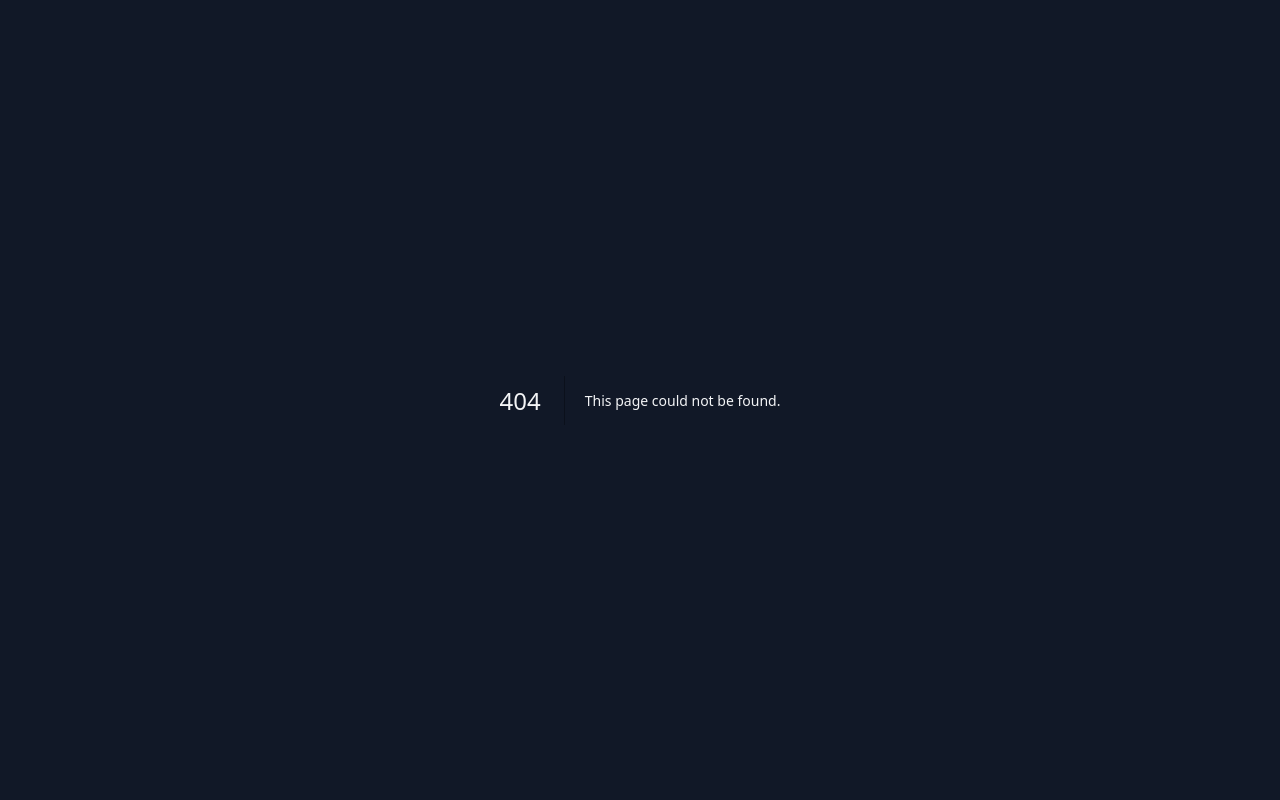
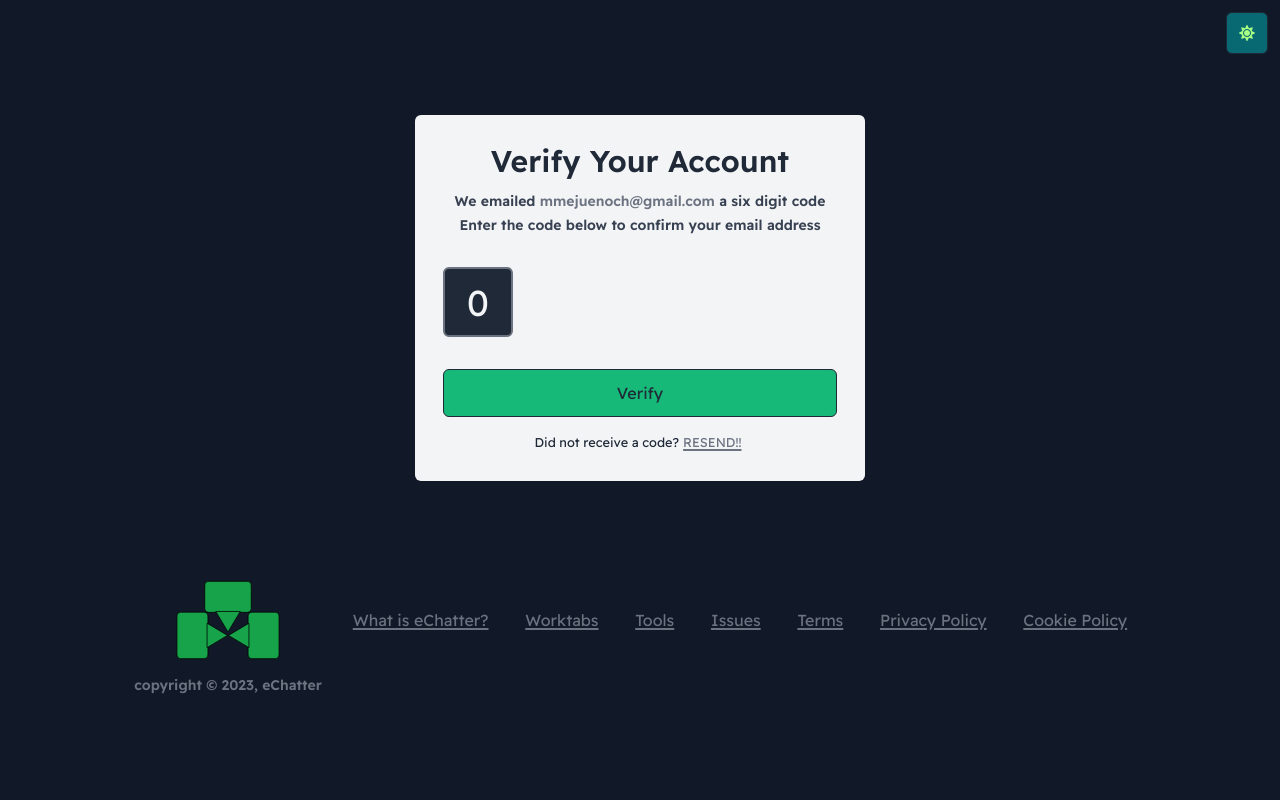
Before and after one commit to naijadeveloper/eChatter, a Next.js app: page /account/otp in a window 1280 px wide. Before the commit this address had no page. Shown: the top 800 px of the page. Built offline with nearby package versions, Linux system fonts and the light colour scheme.

Commit message:
UI design for the otp route on the way. When the user register's an account, he/she is sent a random 8 digit code to the email to verify the account.

```diff
--- a/src/pages/account/login.tsx
+++ b/src/pages/account/login.tsx
@@ -21,7 +21,7 @@ export default function Login() {
           <header className="text-center text-3xl font-semibold">Log In</header>
 
           <form className="mt-7">
-            <div className="mt-5 h-11 w-full">
+            <div className="mt-5 h-12 w-full">
               <input
                 type="email"
                 placeholder="Email"
@@ -29,7 +29,7 @@ export default function Login() {
               />
             </div>
 
-            <div className="relative mt-5 h-11 w-full">
+            <div className="relative mt-5 h-12 w-full">
               <input
                 type={showPassword ? "text" : "password"}
                 placeholder="Password"
@@ -55,7 +55,7 @@ export default function Login() {
               </Link>
             </div>
 
-            <div className="mt-5 h-11 w-full">
+            <div className="mt-5 h-12 w-full">
               <button className="h-full w-full rounded-md bg-maingreen-200 text-gray-800 hover:opacity-95 dark:border dark:border-gray-800">
                 Log In
               </button>
@@ -76,7 +76,7 @@ export default function Login() {
 
           <div className="relative mt-9 h-[1px] w-full bg-gray-500 before:absolute before:left-2/4 before:top-2/4 before:-translate-x-2/4 before:-translate-y-2/4 before:bg-gray-900 before:px-2 before:text-gray-500 before:content-['OR'] dark:before:bg-gray-100"></div>
 
-          <div className="mt-5 h-11 w-full">
+          <div className="mt-5 h-12 w-full">
             <a
               href="#"
               className="flex h-full w-full items-center rounded-md bg-blue-700 px-2 text-gray-100 hover:opacity-95 dark:border dark:border-gray-800"
@@ -90,7 +90,7 @@ export default function Login() {
             </a>
           </div>
 
-          <div className="mt-5 h-11 w-full">
+          <div className="mt-5 h-12 w-full">
             <a
               href="#"
               className="flex h-full w-full items-center rounded-md bg-gray-100 px-2 text-gray-800 hover:opacity-95 dark:border dark:border-gray-800"
--- /dev/null
+++ b/src/pages/account/otp.tsx
@@ -0,0 +1,71 @@
+import Link from "next/link";
+import { useState } from "react";
+
+import ThemeSwitch from "@/components/ThemeSwitch";
+
+export default function Otp() {
+  const [otp1, setOtp1] = useState<number>(0);
+
+  function handleInput(event: React.ChangeEvent<HTMLInputElement>) {
+    let value = Number(event.target.value);
+
+    setOtp1((prev) => {
+      prev = value;
+      return prev;
+    });
+  }
+
+  return (
+    <section className="relative flex min-h-[500px] w-full items-center justify-center pt-16">
+      <div className="absolute right-3 top-3">
+        <ThemeSwitch />
+      </div>
+
+      <div className="mt-8 w-[98%] max-w-[450px] rounded-md bg-gray-900 p-7 text-gray-100 dark:bg-gray-100 dark:text-gray-800">
+        <div>
+          <header className="flex flex-col gap-3 text-center font-semibold">
+            <h2 className="text-3xl">Verify Your Account</h2>
+            <p className="flex flex-col gap-1 text-sm text-gray-300 dark:text-gray-700">
+              <span>
+                We emailed{" "}
+                <span className="text-gray-500">mmejuenoch@gmail.com</span> a
+                six digit code
+              </span>
+              <span>Enter the code below to confirm your email address</span>
+            </p>
+          </header>
+
+          <div className="mt-8 flex w-full flex-wrap gap-3">
+            <input
+              type="number"
+              placeholder="0"
+              value={otp1}
+              min={0}
+              max={9}
+              maxLength={1}
+              required
+              onChange={(e) => handleInput(e)}
+              className="remove-default h-[70px] w-[70px] rounded-md border-2 border-gray-500 bg-gray-100 text-center text-4xl font-normal text-gray-800 outline-none dark:bg-gray-800 dark:text-gray-100"
+            />
+          </div>
+
+          <div className="mt-8 h-12 w-full">
+            <button className="h-full w-full rounded-md bg-maingreen-200 text-gray-800 hover:opacity-95 dark:border dark:border-gray-800">
+              Verify
+            </button>
+          </div>
+
+          <small className="mt-4 flex w-full justify-center">
+            Did not receive a code?{" "}
+            <Link
+              href="#"
+              className="px-1 text-gray-500 underline decoration-2 underline-offset-2 hover:text-maingreen-100 dark:hover:text-maingreen-400"
+            >
+              RESEND!!
+            </Link>
+          </small>
+        </div>
+      </div>
+    </section>
+  );
+}
--- a/src/pages/account/signup.tsx
+++ b/src/pages/account/signup.tsx
@@ -1,4 +1,5 @@
 import Link from "next/link";
+import { useRouter } from "next/router";
 import { useState } from "react";
 
 import { AiOutlineEyeInvisible, AiOutlineEye } from "react-icons/ai";
@@ -9,6 +10,15 @@ import ThemeSwitch from "@/components/ThemeSwitch";
 
 export default function Signup() {
   const [showPassword, setShowPassword] = useState(false);
+  const [showPass, setShowPass] = useState(false);
+
+  const router = useRouter();
+
+  function handleSubmit(e: React.FormEvent<HTMLFormElement>) {
+    e.preventDefault();
+
+    router.push("/account/otp");
+  }
 
   return (
     <section className="relative flex min-h-[500px] w-full items-center justify-center pt-16">
@@ -22,8 +32,8 @@ export default function Signup() {
             Sign Up
           </header>
 
-          <form className="mt-7">
-            <div className="mt-5 h-11 w-full">
+          <form className="mt-7" onSubmit={handleSubmit}>
+            <div className="mt-5 h-12 w-full">
               <input
                 type="email"
                 placeholder="Email"
@@ -31,18 +41,10 @@ export default function Signup() {
               />
             </div>
 
-            <div className="relative mt-5 h-11 w-full">
-              <input
-                type="password"
-                placeholder="Create password"
-                className="h-full w-full rounded-md bg-gray-100 px-3 text-gray-800 outline-none focus:border-b-4 focus:border-b-gray-500 dark:bg-gray-800 dark:text-gray-100"
-              />
-            </div>
-
-            <div className="relative mt-5 h-11 w-full">
+            <div className="relative mt-5 h-12 w-full">
               <input
                 type={showPassword ? "text" : "password"}
-                placeholder="Confirm password"
+                placeholder="Create password"
                 className="h-full w-full rounded-md bg-gray-100 px-3 text-gray-800 outline-none focus:border-b-4 focus:border-b-gray-500 dark:bg-gray-800 dark:text-gray-100"
               />
               <button
@@ -56,7 +58,24 @@ export default function Signup() {
               </button>
             </div>
 
-            <div className="mt-5 h-11 w-full">
+            <div className="relative mt-5 h-12 w-full">
+              <input
+                type={showPass ? "text" : "password"}
+                placeholder="Confirm password"
+                className="h-full w-full rounded-md bg-gray-100 px-3 text-gray-800 outline-none focus:border-b-4 focus:border-b-gray-500 dark:bg-gray-800 dark:text-gray-100"
+              />
+              <button
+                className="absolute right-0 top-2/4 h-[80%] w-[35px] -translate-y-2/4 cursor-pointer rounded-br-md rounded-tr-md bg-gray-100 text-lg text-gray-500 dark:bg-gray-800"
+                onClick={(e) => {
+                  e.preventDefault();
+                  setShowPass((prev) => !prev);
+                }}
+              >
+                {showPass ? <AiOutlineEye /> : <AiOutlineEyeInvisible />}
+              </button>
+            </div>
+
+            <div className="mt-5 h-12 w-full">
               <button className="h-full w-full rounded-md bg-maingreen-200 text-gray-800 hover:opacity-95 dark:border dark:border-gray-800">
                 Sign Up
               </button>
@@ -77,7 +96,7 @@ export default function Signup() {
 
           <div className="relative mt-9 h-[1px] w-full bg-gray-500 before:absolute before:left-2/4 before:top-2/4 before:-translate-x-2/4 before:-translate-y-2/4 before:bg-gray-900 before:px-2 before:text-gray-500 before:content-['OR'] dark:before:bg-gray-100"></div>
 
-          <div className="mt-5 h-11 w-full">
+          <div className="mt-5 h-12 w-full">
             <a
               href="#"
               className="flex h-full w-full items-center rounded-md bg-blue-700 px-2 text-gray-100 hover:opacity-95 dark:border dark:border-gray-800"
@@ -91,7 +110,7 @@ export default function Signup() {
             </a>
           </div>
 
-          <div className="mt-5 h-11 w-full">
+          <div className="mt-5 h-12 w-full">
             <a
               href="#"
               className="flex h-full w-full items-center rounded-md bg-gray-100 px-2 text-gray-800 hover:opacity-95 dark:border dark:border-gray-800"
--- a/src/styles/globals.css
+++ b/src/styles/globals.css
@@ -19,6 +19,13 @@
 @tailwind components;
 @tailwind utilities;
 
+@layer base {
+  .remove-default::-webkit-outer-spin-button,
+  .remove-default::-webkit-inner-spin-button {
+    -webkit-appearance: none;
+  }
+}
+
 @layer components {
   .add-stroke {
     -webkit-text-stroke: 1px black;
```
